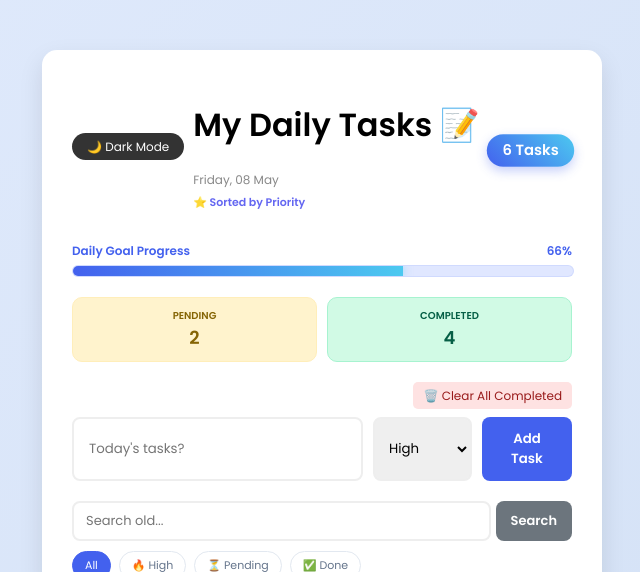
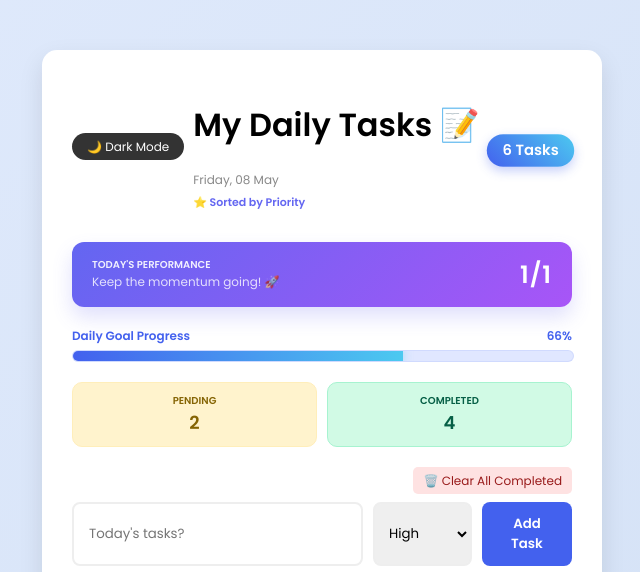
Before and after one commit to manyatagupta/productivity_tracker, a Django app: page / in a window 1280 px wide. Shown: the top 572 px of the page, without its empty margins (318-958 px from the left). Run offline with Django 5.2, Linux system fonts and the light colour scheme; data comes from the database, SQL or seed files in the repository; both versions use the stored data as it was after the commit.

Commit message:
Added Today's Score performance tracker logic and UI

```diff
--- a/tracker/templates/tracker/index.html
+++ b/tracker/templates/tracker/index.html
@@ -74,7 +74,24 @@
             100% { transform: scale(1); }
         }
 
-        /* --- COMMIT 1 (Day 8): Urgency Alert Animation --- */
+        /* --- COMMIT 1 (Day 9): Performance Score Card --- */
+        .score-card {
+            background: linear-gradient(135deg, #6366f1, #a855f7);
+            color: white;
+            padding: 15px 20px;
+            border-radius: 12px;
+            margin-bottom: 20px;
+            display: flex;
+            justify-content: space-between;
+            align-items: center;
+            box-shadow: 0 10px 20px rgba(99, 102, 241, 0.2);
+        }
+
+        .score-info span { display: block; }
+        .score-label { font-size: 10px; font-weight: 600; text-transform: uppercase; opacity: 0.9; }
+        .score-sub { font-size: 12px; opacity: 0.8; }
+        .score-value { font-size: 24px; font-weight: 800; letter-spacing: 1px; }
+
         .urgent-flash {
             font-size: 9px;
             background: #fff1f2;
@@ -351,6 +368,14 @@
             <span class="task-count">{{ tasks|length }} Tasks</span>
         </div>
 
+        <div class="score-card">
+            <div class="score-info">
+                <span class="score-label">Today's Performance</span>
+                <span class="score-sub">Keep the momentum going! 🚀</span>
+            </div>
+            <div class="score-value">{{ today_score }}</div>
+        </div>
+
         <div style="margin-bottom: 20px;">
             <div style="display: flex; justify-content: space-between; align-items: center; margin-bottom: 5px;">
                 <span style="font-size: 12px; font-weight: 600; color: #4361ee;">Daily Goal Progress</span>
@@ -430,7 +455,6 @@
                                 {{ task.priority }}
                             </span>
 
-                            <!-- --- COMMIT 1 (Day 8): Overdue Alert --- -->
                             {% if not task.is_completed and task.is_overdue %}
                                 <span class="urgent-flash">⚠️ OVERDUE</span>
                             {% endif %}
--- a/tracker/views.py
+++ b/tracker/views.py
@@ -2,7 +2,7 @@ from django.shortcuts import render, redirect
 from .models import Task
 from django.utils import timezone
 from django.contrib import messages
-from datetime import timedelta # Naya import urgency logic ke liye
+from datetime import timedelta
 
 def index(request):
     # 1. DARK MODE LOGIC (Session based)
@@ -97,7 +97,7 @@ def index(request):
             pass
         return redirect('index')
 
-    # --- COMMIT 1 (Day 8): SEARCH, FILTER & URGENCY LOGIC ---
+    # 6. SEARCH, FILTER & URGENCY LOGIC
     search_query = request.GET.get('search', '')
     filter_type = request.GET.get('filter', 'all')
 
@@ -115,14 +115,20 @@ def index(request):
 
     tasks = tasks.order_by('priority', '-created_at')
 
-    # Har task ke liye urgency detect karna (Pure Python logic)
     for task in tasks:
         if not task.is_completed:
-            # Agar task ko bane hue 24 ghante se zyada ho gaye hain
             if timezone.now() - task.created_at > timedelta(hours=24):
                 task.is_overdue = True
             else:
                 task.is_overdue = False
+
+    # --- COMMIT 1 (Day 9): TODAY'S PERFORMANCE LOGIC ---
+    today = timezone.now().date()
+    tasks_created_today = Task.objects.filter(created_at__date=today).count()
+    tasks_done_today = Task.objects.filter(completed_at__date=today, is_completed=True).count()
+
+    # Simple score formatting
+    today_score = f"{tasks_done_today}/{tasks_created_today}" if tasks_created_today > 0 else "0/0"
 
     # 7. PROGRESS & STATISTICS CALCULATION
     total_tasks = Task.objects.all().count()
@@ -140,5 +146,6 @@ def index(request):
         'dark_mode': dark_mode,
         'pending_count': pending_tasks_count,
         'completed_count': completed_tasks_count,
+        'today_score': today_score, # Naya data
         'now': timezone.now(),
     })
```
Also changed, not shown: db.sqlite3.
